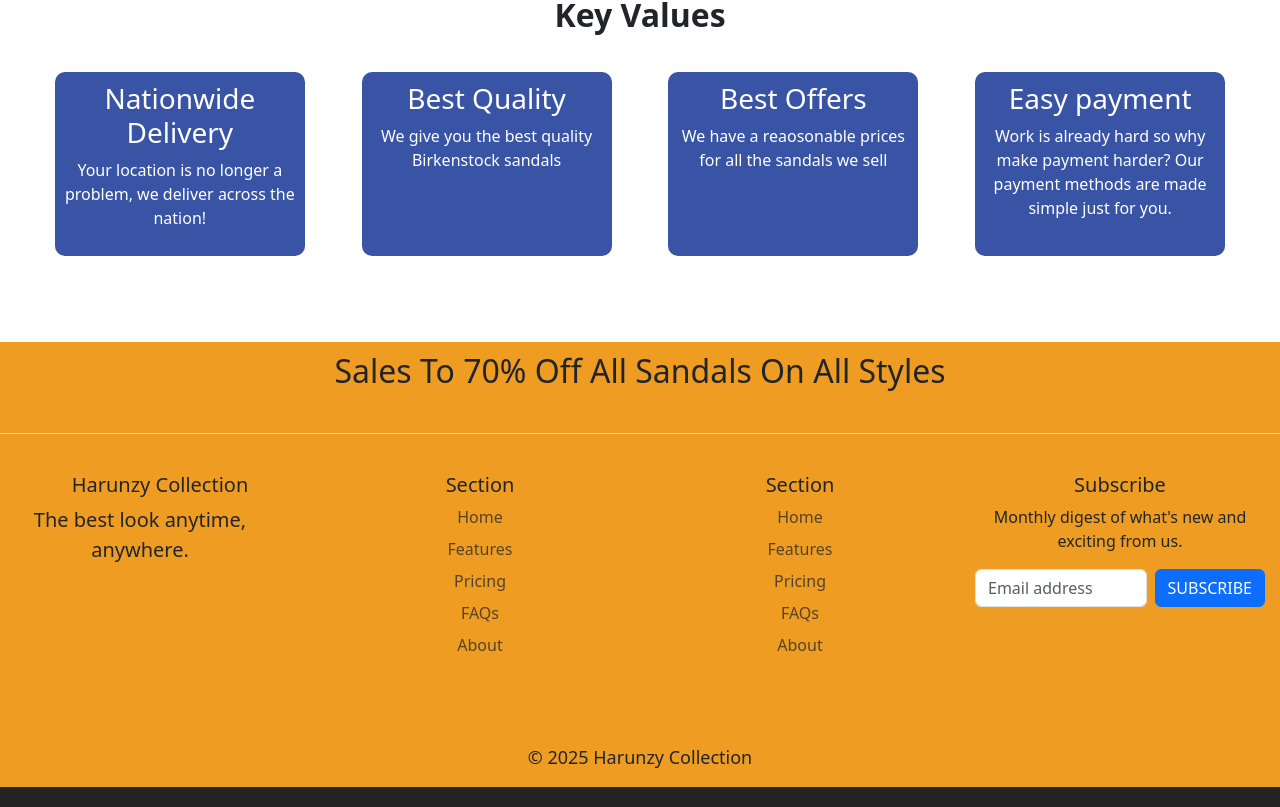
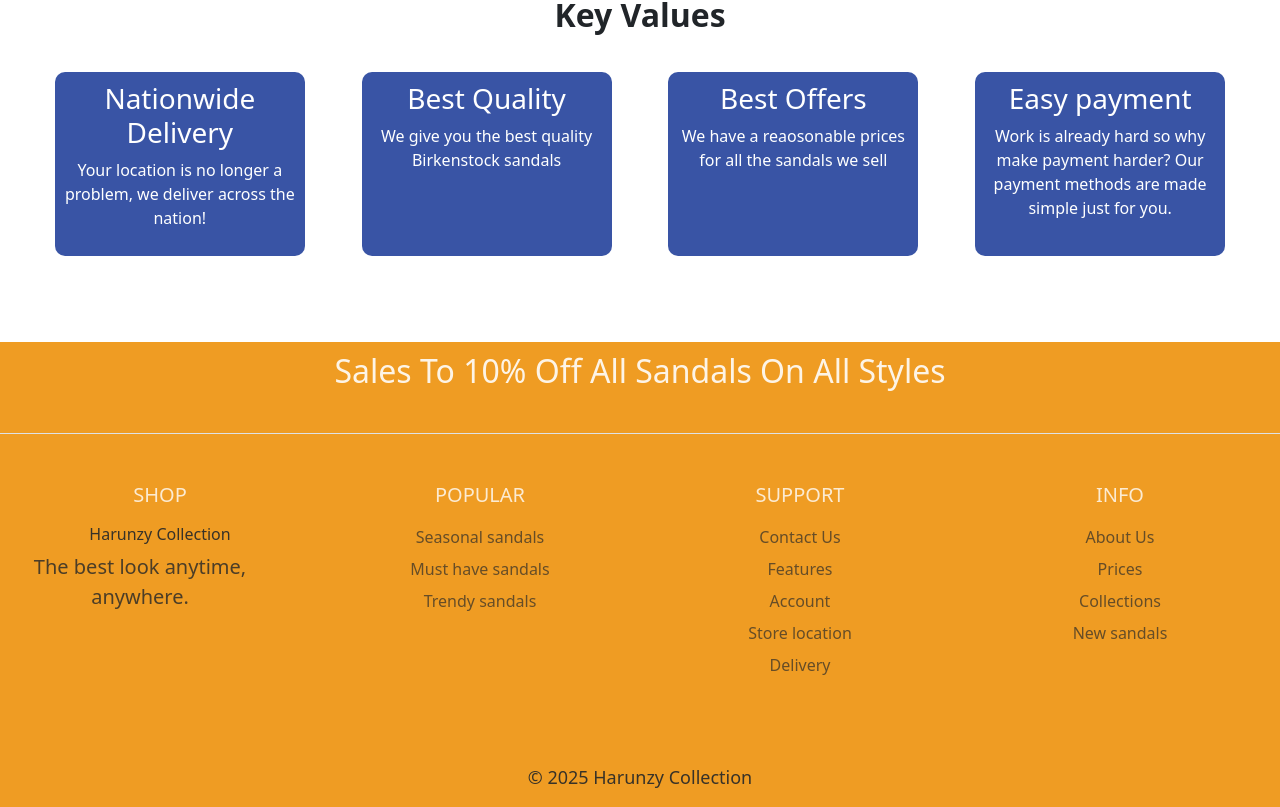
Before and after one commit to HarunaZakaria/HarunzyCollection, a React (Vite) app: page / in a window 1280 px wide. Shown: the part 2476-3283 px from the top of the page. Built offline with nearby package versions, Linux system fonts and the light colour scheme.

Commit message:
new commit

```diff
--- a/src/App.css
+++ b/src/App.css
@@ -115,17 +115,23 @@
   text-align: center;
   background-color: #ef9c23;
 }
-.footer h2 {
+.footer h2,
+.footer h5 {
   padding: 10px;
+  opacity: 89%;
+  color: white;
 }
 .footer-content {
   padding: 15px;
+  opacity: 89%;
 }
 .logo p {
   font-size: 20px;
   width: 250px;
+  opacity: 89%;
 }
 .copy {
   width: 100%;
   font-size: 18px;
+  opacity: 89%;
 }
--- a/src/Components/Footer.jsx
+++ b/src/Components/Footer.jsx
@@ -1,50 +1,103 @@
-export default function Footer(){
+export default function Footer() {
   return (
     <div>
-
       <div className="row footer">
-                <h2>Sales To 70% Off All Sandals On All Styles</h2>
+        <h2>Sales To 10% Off All Sandals On All Styles</h2>
         <div className="container">
           <footer className="d-flex flex-column flex-sm-row justify-content-between py-4 my-4 border-top">
             <div className="col mb-3  footer-content logo">
-                            <h5>Harunzy Collection</h5>
+              <h5>SHOP</h5>
+              <h6>Harunzy Collection</h6>
               <p>The best look anytime, anywhere.</p>
             </div>
             <div className="col mb-3 footer-content">
-                            <h5>Section</h5>
+              <h5>POPULAR</h5>
               <ul className="nav flex-column">
-                                <li className="nav-item mb-2"><a href="#" className="nav-link p-0 text-body-secondary">Home</a></li>
-                                <li className="nav-item mb-2"><a href="#" className="nav-link p-0 text-body-secondary">Features</a></li>
-                                <li className="nav-item mb-2"><a href="#" className="nav-link p-0 text-body-secondary">Pricing</a></li>
-                                <li className="nav-item mb-2"><a href="#" className="nav-link p-0 text-body-secondary">FAQs</a></li>
-                                <li className="nav-item mb-2"><a href="#" className="nav-link p-0 text-body-secondary">About</a></li>
+                <li className="nav-item mb-2">
+                  <a
+                    href="#"
+                    className="nav-link p-0 text-body-secondary footer-link"
+                  >
+                    Seasonal sandals
+                  </a>
+                </li>
+                <li className="nav-item mb-2">
+                  <a
+                    href="#"
+                    className="nav-link p-0 text-body-secondary footer-link"
+                  >
+                    Must have sandals
+                  </a>
+                </li>
+                <li className="nav-item mb-2">
+                  <a
+                    href="#"
+                    className="nav-link p-0 text-body-secondary footer-link"
+                  >
+                    Trendy sandals
+                  </a>
+                </li>
               </ul>
             </div>
             <div className="col mb-3 footer-content">
-                            <h5>Section</h5>
+              <h5>SUPPORT</h5>
               <ul className="nav flex-column">
-                                <li className="nav-item mb-2"><a href="#" className="nav-link p-0 text-body-secondary">Home</a></li>
-                                <li className="nav-item mb-2"><a href="#" className="nav-link p-0 text-body-secondary">Features</a></li>
-                                <li className="nav-item mb-2"><a href="#" className="nav-link p-0 text-body-secondary">Pricing</a></li>
-                                <li className="nav-item mb-2"><a href="#" className="nav-link p-0 text-body-secondary">FAQs</a></li>
-                                <li className="nav-item mb-2"><a href="#" className="nav-link p-0 text-body-secondary">About</a></li>
+                <li className="nav-item mb-2">
+                  <a href="#" className="nav-link p-0 text-body-secondary">
+                    Contact Us
+                  </a>
+                </li>
+                <li className="nav-item mb-2">
+                  <a href="#" className="nav-link p-0 text-body-secondary">
+                    Features
+                  </a>
+                </li>
+                <li className="nav-item mb-2">
+                  <a href="#" className="nav-link p-0 text-body-secondary">
+                    Account
+                  </a>
+                </li>
+                <li className="nav-item mb-2">
+                  <a href="#" className="nav-link p-0 text-body-secondary">
+                    Store location
+                  </a>
+                </li>
+                <li className="nav-item mb-2">
+                  <a href="#" className="nav-link p-0 text-body-secondary">
+                    Delivery
+                  </a>
+                </li>
               </ul>
             </div>
             <div className="col mb-3 footer-content">
-                            <form>
-                                <h5>Subscribe</h5>
-                                <p>Monthly digest of what's new and exciting from us.</p>
-                                <div className="d-flex flex-column flex-sm-row w-100 gap-2">
-                                    <label className="visually-hidden">Email address</label>
-                                    <input id="newsletter1" type="email" className="form-control" placeholder="Email address" />
-                                    <button className="btn btn-primary" type="button">SUBSCRIBE</button>
-                                </div>
-                            </form>
+              <h5>INFO</h5>
+              <ul className="nav flex-column">
+                <li className="nav-item mb-2">
+                  <a href="#" className="nav-link p-0 text-body-secondary">
+                    About Us
+                  </a>
+                </li>
+                <li className="nav-item mb-2">
+                  <a href="#" className="nav-link p-0 text-body-secondary">
+                    Prices
+                  </a>
+                </li>
+                <li className="nav-item mb-2">
+                  <a href="#" className="nav-link p-0 text-body-secondary">
+                    Collections
+                  </a>
+                </li>
+                <li className="nav-item mb-2">
+                  <a href="#" className="nav-link p-0 text-body-secondary">
+                    New sandals
+                  </a>
+                </li>
+              </ul>
             </div>
           </footer>
-                    <p className="col-md-4 copy ">&copy; 2025  Harunzy Collection</p>
+          <p className="col-md-4 copy ">&copy; 2025 Harunzy Collection</p>
         </div>
       </div>
     </div>
-    )
+  );
 }
```
Lines whose indentation alone changed are shown as unchanged.
